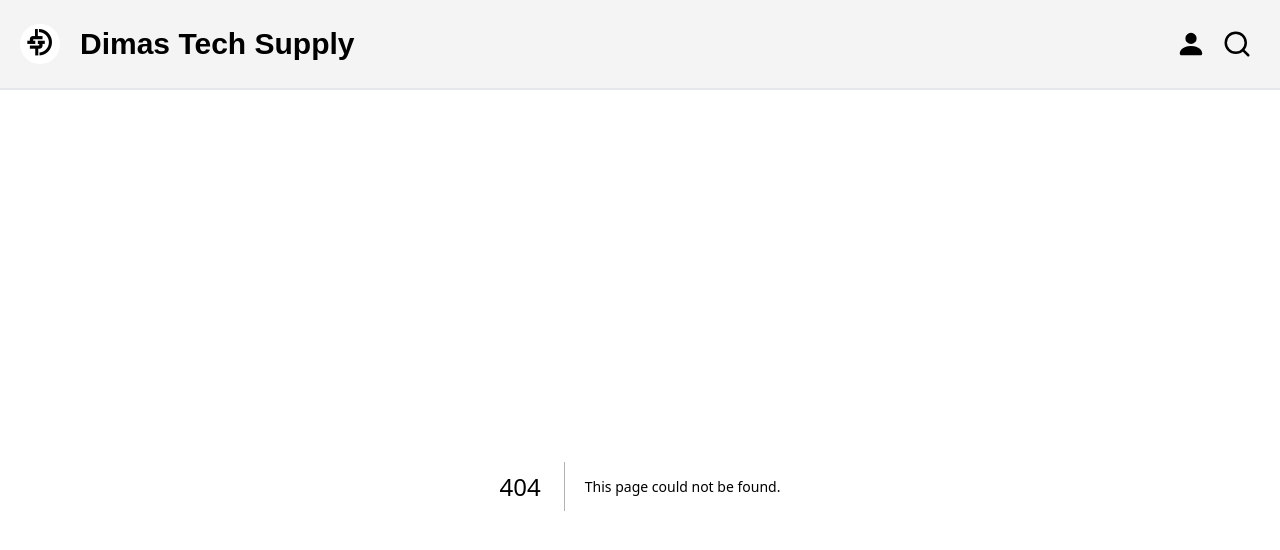
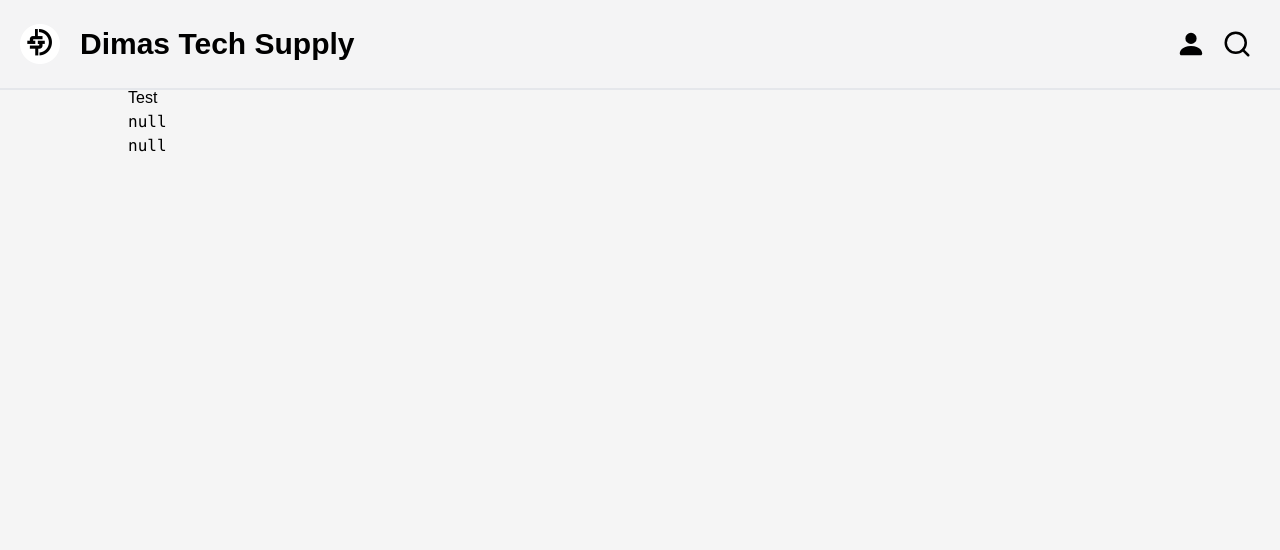
Before and after one commit to zackdesu/dimas-shop, a Next.js app: page /profile in a window 1280 px wide. Before the commit this address had no page. Shown: the top 550 px of the page. Built offline with nearby package versions, Linux system fonts and the light colour scheme; no server answers.

Commit message:
debug session

```diff
--- /dev/null
+++ b/app/profile/page.jsx
@@ -0,0 +1,16 @@
+import { getServerSession } from 'next-auth';
+import { authOptions } from '../api/auth/[...nextauth]/route'
+import User from '../user'
+
+export default async function Page() {
+
+  const sessions = await getServerSession(authOptions)
+  return (
+	<>
+	<div>Test</div>
+	<pre>{JSON.stringify(sessions)}</pre>
+	<User/>
+	</>
+  )
+
+}
```
